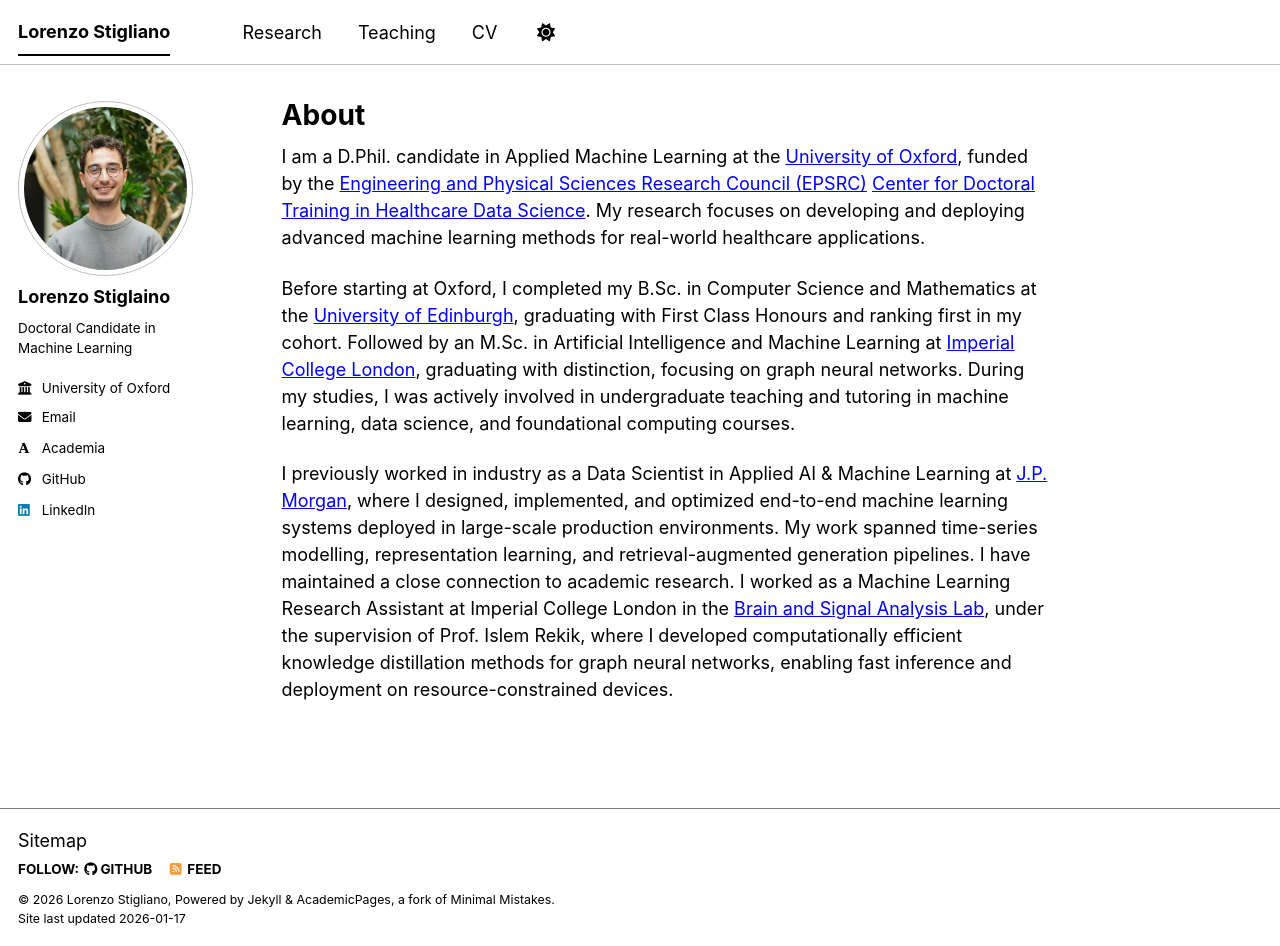
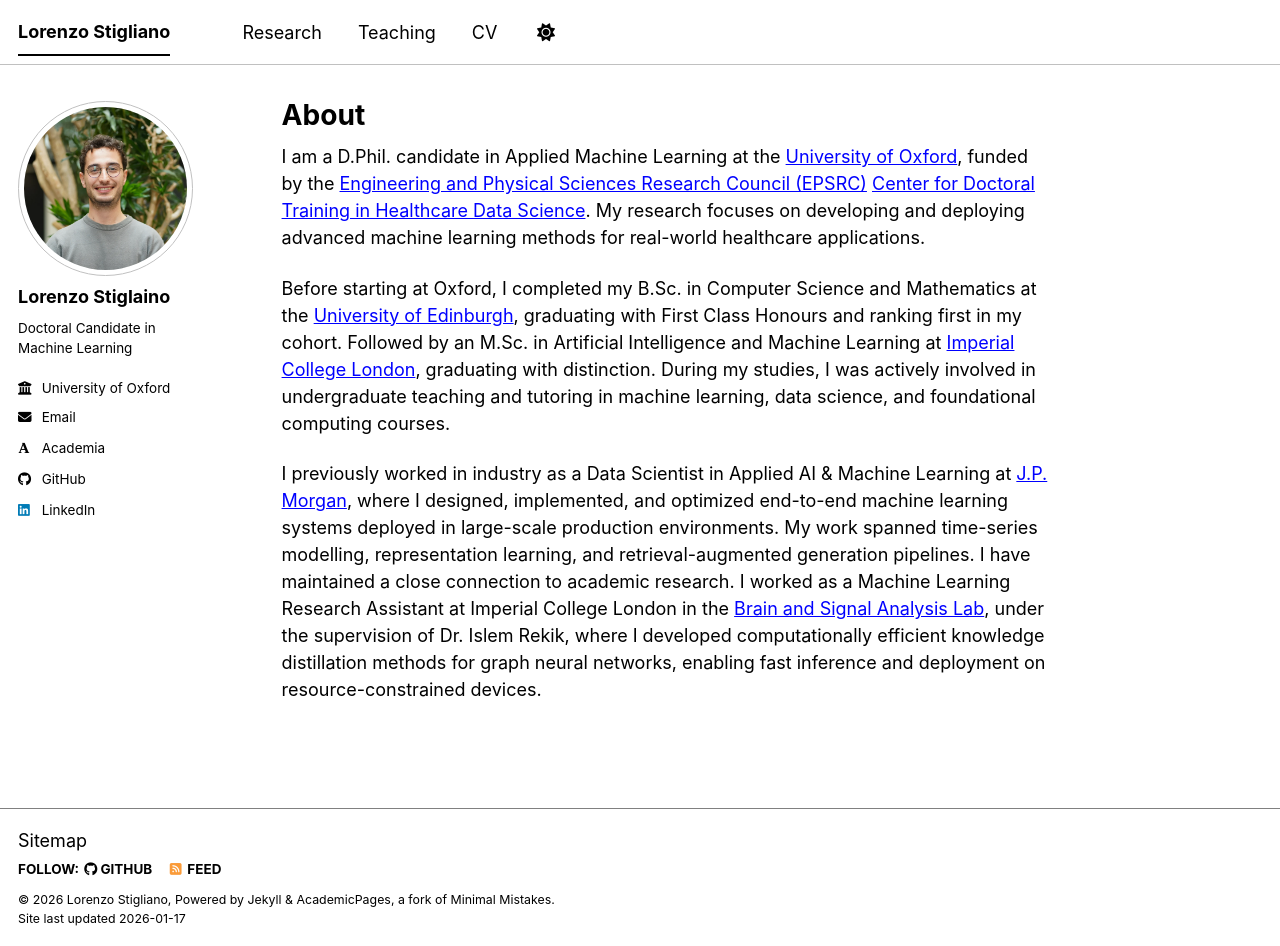
Before and after one commit to LorenzoStigliano/lorenzostigliano.github.io, a Jekyll site: the page built from _pages/about.md, in a window 1280 px wide and 946 px high. Built offline with Jekyll 4.4.1, drawn with Linux system fonts in a browser that asks for light colours; some web fonts are replaced; a script bundle is joined from its source files by our own code; library files that are not in the unit come from our copies.

Commit message:
clean about

```diff
--- a/_pages/about.md
+++ b/_pages/about.md
@@ -9,9 +9,9 @@ redirect_from:
 
 I am a D.Phil. candidate in Applied Machine Learning at the [University of Oxford](https://www.ox.ac.uk/), funded by the [Engineering and Physical Sciences Research Council (EPSRC)](https://www.ukri.org/councils/epsrc/) [Center for Doctoral Training in Healthcare Data Science](https://www.bdi.ox.ac.uk/study/cdt). My research focuses on developing and deploying advanced machine learning methods for real-world healthcare applications.
 
-Before starting at Oxford, I completed my B.Sc. in Computer Science and Mathematics at the [University of Edinburgh](https://www.ed.ac.uk/), graduating with First Class Honours and ranking first in my cohort. Followed by an M.Sc. in Artificial Intelligence and Machine Learning at [Imperial College London](https://www.imperial.ac.uk/), graduating with distinction, focusing on graph neural networks. During my studies, I was actively involved in undergraduate teaching and tutoring in machine learning, data science, and foundational computing courses.
+Before starting at Oxford, I completed my B.Sc. in Computer Science and Mathematics at the [University of Edinburgh](https://www.ed.ac.uk/), graduating with First Class Honours and ranking first in my cohort. Followed by an M.Sc. in Artificial Intelligence and Machine Learning at [Imperial College London](https://www.imperial.ac.uk/), graduating with distinction. During my studies, I was actively involved in undergraduate teaching and tutoring in machine learning, data science, and foundational computing courses.
 
-I previously worked in industry as a Data Scientist in Applied AI & Machine Learning at [J.P. Morgan](https://www.jpmorgan.com/insights/technology/artificial-intelligence), where I designed, implemented, and optimized end-to-end machine learning systems deployed in large-scale production environments. My work spanned time-series modelling, representation learning, and retrieval-augmented generation pipelines. I have maintained a close connection to academic research. I worked as a Machine Learning Research Assistant at Imperial College London in the [Brain and Signal Analysis Lab](https://basira-lab.com/), under the supervision of Prof. Islem Rekik, where I developed computationally efficient knowledge distillation methods for graph neural networks, enabling fast inference and deployment on resource-constrained devices.
+I previously worked in industry as a Data Scientist in Applied AI & Machine Learning at [J.P. Morgan](https://www.jpmorgan.com/insights/technology/artificial-intelligence), where I designed, implemented, and optimized end-to-end machine learning systems deployed in large-scale production environments. My work spanned time-series modelling, representation learning, and retrieval-augmented generation pipelines. I have maintained a close connection to academic research. I worked as a Machine Learning Research Assistant at Imperial College London in the [Brain and Signal Analysis Lab](https://basira-lab.com/), under the supervision of Dr. Islem Rekik, where I developed computationally efficient knowledge distillation methods for graph neural networks, enabling fast inference and deployment on resource-constrained devices.
 
 <!-- Research
 ======
```
